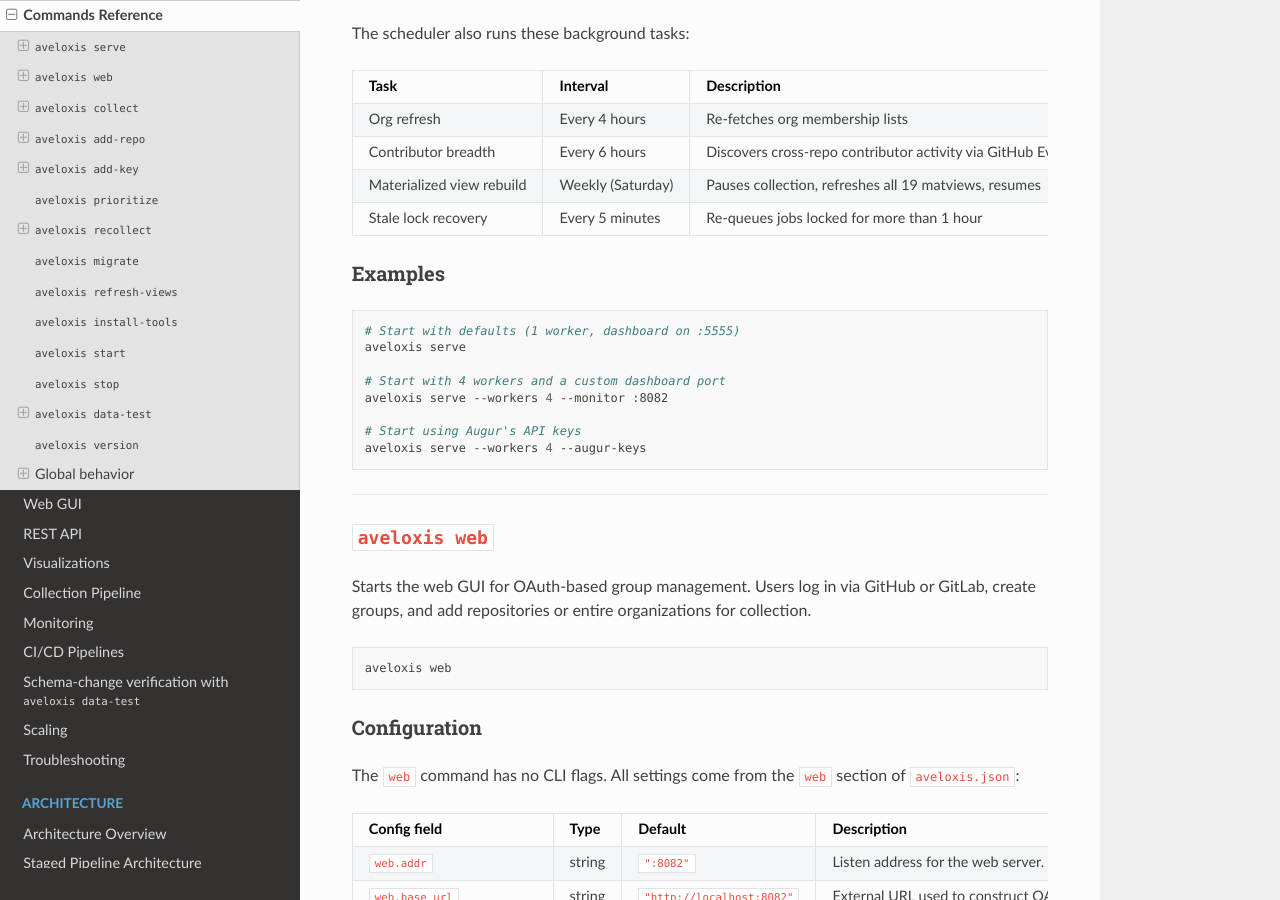
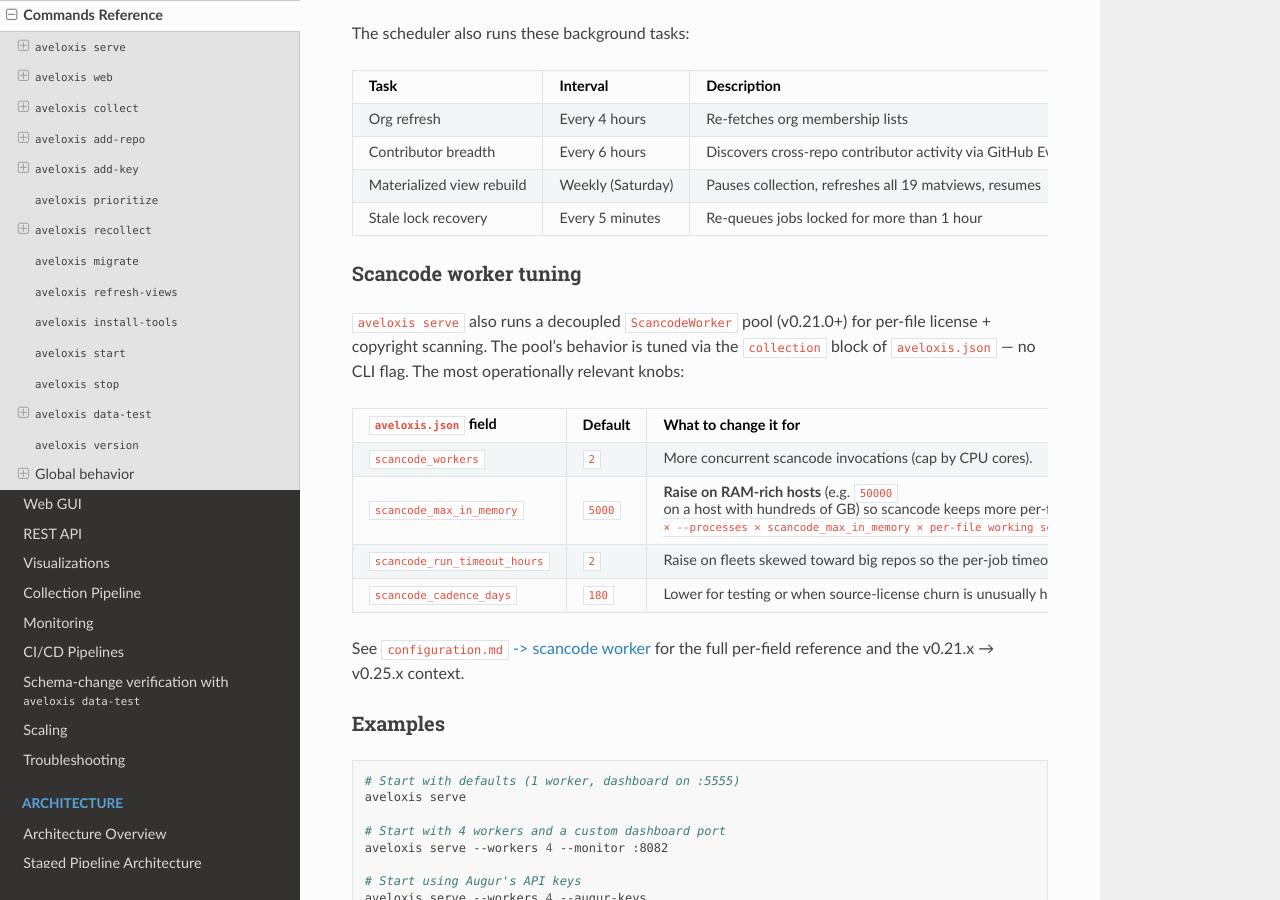
Before and after one commit to aveloxis/aveloxis, a Sphinx documentation site: the page built from docs/guide/commands.md, in a window 1280 px wide and 900 px high, scrolled down 1027 px. Built offline with Sphinx 7.4.7 and the Read the Docs theme 3.1.0, drawn with Linux system fonts in a browser that asks for light colours.

Commit message:
updated
Signed-off-by: Sean P. Goggins <s@goggins.com>

```diff
--- a/docs/guide/commands.md
+++ b/docs/guide/commands.md
@@ -39,6 +39,19 @@
 | Contributor breadth | Every 6 hours | Discovers cross-repo contributor activity via GitHub Events API |
 | Materialized view rebuild | Weekly (Saturday) | Pauses collection, refreshes all 19 matviews, resumes |
 | Stale lock recovery | Every 5 minutes | Re-queues jobs locked for more than 1 hour |
+
+### Scancode worker tuning
+
+`aveloxis serve` also runs a decoupled `ScancodeWorker` pool (v0.21.0+) for per-file license + copyright scanning. The pool's behavior is tuned via the `collection` block of `aveloxis.json` — no CLI flag. The most operationally relevant knobs:
+
+| `aveloxis.json` field | Default | What to change it for |
+|---|---|---|
+| `scancode_workers` | `2` | More concurrent scancode invocations (cap by CPU cores). |
+| `scancode_max_in_memory` | `5000` | **Raise on RAM-rich hosts** (e.g. `50000` on a host with hundreds of GB) so scancode keeps more per-file scan state in memory instead of spilling to a tempfile. Linux-kernel / chromium-class monorepos benefit most. Memory cost is roughly `scancode_workers × --processes × scancode_max_in_memory × per-file working set`, so account for the multiplier when sizing. v0.25.2+. |
+| `scancode_run_timeout_hours` | `2` | Raise on fleets skewed toward big repos so the per-job timeout starts higher (default is adaptive — every wall-clock timeout doubles the next attempt's budget up to `scancode_run_timeout_cap_hours`). |
+| `scancode_cadence_days` | `180` | Lower for testing or when source-license churn is unusually high. |
+
+See [`configuration.md` -> scancode worker](../getting-started/configuration.md) for the full per-field reference and the v0.21.x → v0.25.x context.
 
 ### Examples
 
```
